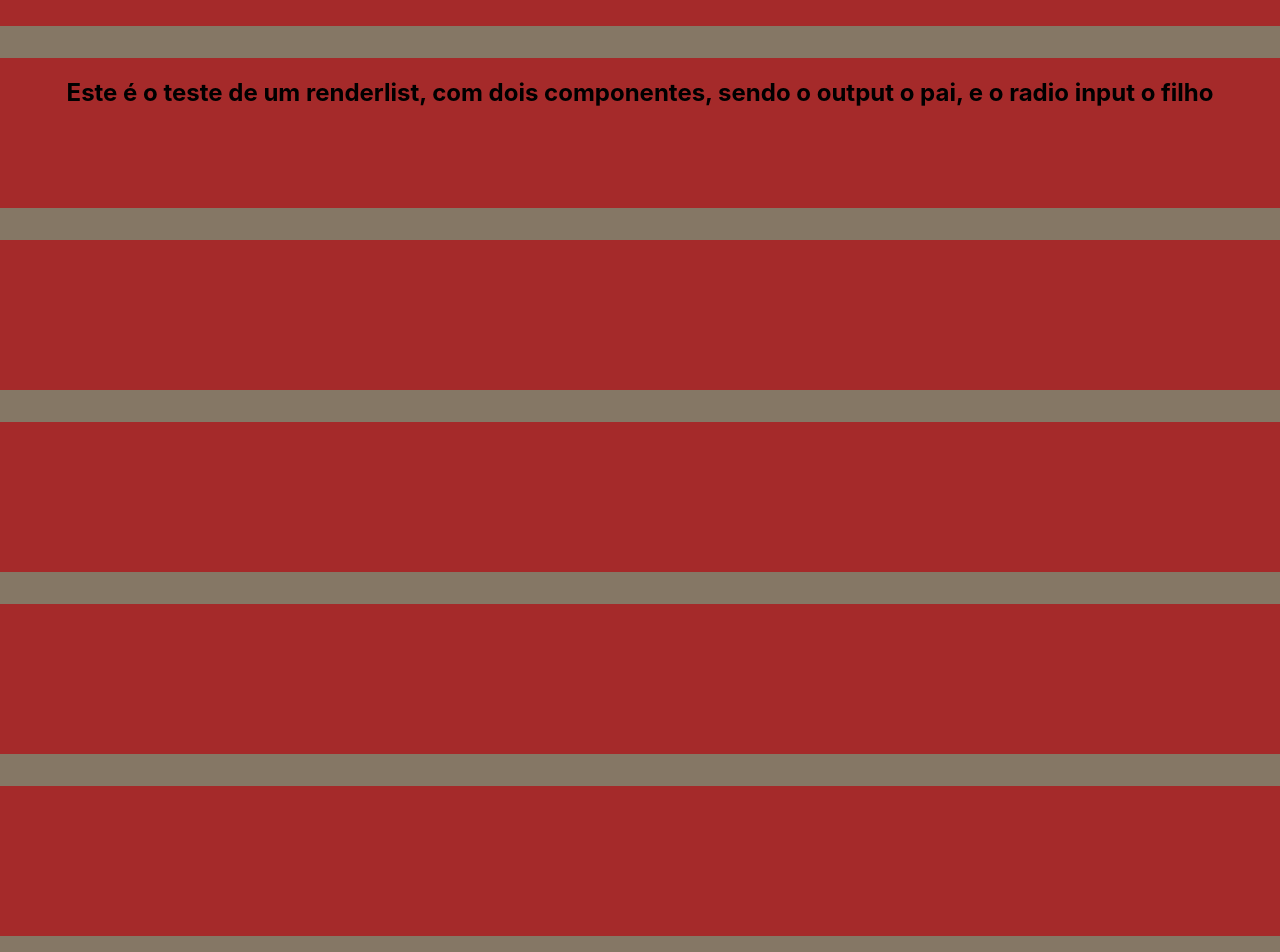
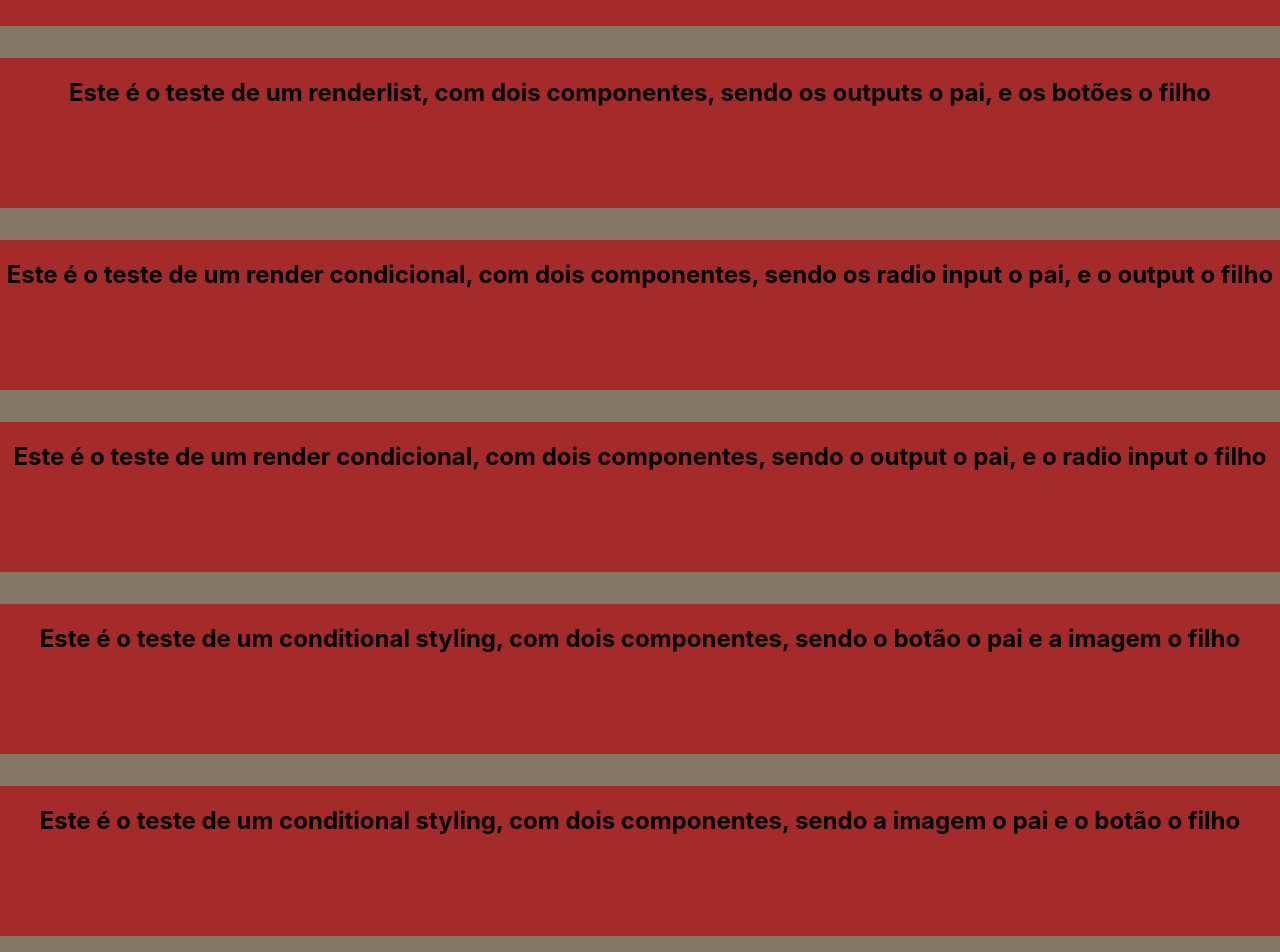
Before and after one commit to kopfmad/bigtest, a React (Create React App) app: page / in a window 1280 px wide. Shown: the part 1778-2730 px from the top of the page. Built offline with nearby package versions, Linux system fonts and the light colour scheme.

Commit message:
Finalizei a estrutura

```diff
--- a/src/App.js
+++ b/src/App.js
@@ -11,6 +11,10 @@ import InputFieldDoisElementos from './InputFieldDoisElementos'
 import InputFieldDoisElementosInvertido from './InputFieldDoisElementosInvertido'
 import RenderListDoisElementos from './RenderListDoisElementos'
 import RenderListDoisElementosInvertido from './RenderListDoisElementosInvertido'
+import ConditionalRenderDoisElementos from './ConditionalRenderDoisElementos'
+import ConditionalRenderDoisElementosInvertido from './ConditionalRenderDoisElementosInvertido'
+import ConditionalStylingDoisElementos from './ConditionalStylingDoisElementos'
+import ConditionalStylingDoisElementosInvertido from './ConditionalStylingDoisElementosInvertido'
 
 function App() {
   return (
@@ -48,10 +52,18 @@ function App() {
       <div className="Container RenderListDoisElementosInvertido">
         <RenderListDoisElementosInvertido />
       </div>
-      <div className="Container ConditionalRenderDoisElementos"></div>
-      <div className="Container ConditionalRenderDoisElementosInvertido"></div>
-      <div className="Container ConditionalStylingDoisElementos"></div>
-      <div className="Container ConditionalStylingDoisElementosInvertido"></div>
+      <div className="Container ConditionalRenderDoisElementos">
+        <ConditionalRenderDoisElementos />
+      </div>
+      <div className="Container ConditionalRenderDoisElementosInvertido">
+        <ConditionalRenderDoisElementosInvertido />
+      </div>
+      <div className="Container ConditionalStylingDoisElementos">
+        <ConditionalStylingDoisElementos />
+      </div>
+      <div className="Container ConditionalStylingDoisElementosInvertido">
+        <ConditionalStylingDoisElementosInvertido />
+      </div>
     </div>
   )
 }
--- /dev/null
+++ b/src/ConditionalRenderDoisElementos.js
@@ -0,0 +1,12 @@
+import React from 'react'
+
+export default function ConditionalRenderDoisElementos() {
+  return (
+    <div>
+      <h2>
+        Este é o teste de um render condicional, com dois componentes, sendo os
+        radio input o pai, e o output o filho
+      </h2>
+    </div>
+  )
+}
--- /dev/null
+++ b/src/ConditionalRenderDoisElementosInvertido.js
@@ -0,0 +1,12 @@
+import React from 'react'
+
+export default function ConditionalRenderDoisElementosInvertido() {
+  return (
+    <div>
+      <h2>
+        Este é o teste de um render condicional, com dois componentes, sendo o
+        output o pai, e o radio input o filho
+      </h2>
+    </div>
+  )
+}
--- /dev/null
+++ b/src/ConditionalStylingDoisElementos.js
@@ -0,0 +1,12 @@
+import React from 'react'
+
+export default function ConditionalStylingDoisElementos() {
+  return (
+    <div>
+      <h2>
+        Este é o teste de um conditional styling, com dois componentes, sendo o
+        botão o pai e a imagem o filho
+      </h2>
+    </div>
+  )
+}
--- /dev/null
+++ b/src/ConditionalStylingDoisElementosInvertido.js
@@ -0,0 +1,12 @@
+import React from 'react'
+
+export default function ConditionalStylingDoisElementosInvertido() {
+  return (
+    <div>
+      <h2>
+        Este é o teste de um conditional styling, com dois componentes, sendo a
+        imagem o pai e o botão o filho
+      </h2>
+    </div>
+  )
+}
--- a/src/RenderListDoisElementos.js
+++ b/src/RenderListDoisElementos.js
@@ -4,8 +4,8 @@ export default function RenderListDoisElementos() {
   return (
     <div>
       <h2>
-        Este é o teste de um renderlist, com dois componentes, sendo os radio
-        input o pai, e o output o filho
+        Este é o teste de um renderlist, com dois componentes, sendo o botão
+        o pai, e os outputs o filho
       </h2>
     </div>
   )
--- a/src/RenderListDoisElementosInvertido.js
+++ b/src/RenderListDoisElementosInvertido.js
@@ -4,7 +4,8 @@ export default function RenderListDoisElementosInvertido() {
   return (
     <div>
       <h2>
-        Este é o teste de um renderlist, com dois componentes, sendo o output o pai, e o radio input o filho
+        Este é o teste de um renderlist, com dois componentes, sendo os outputs
+        o pai, e os botões o filho
       </h2>
     </div>
   )
```
